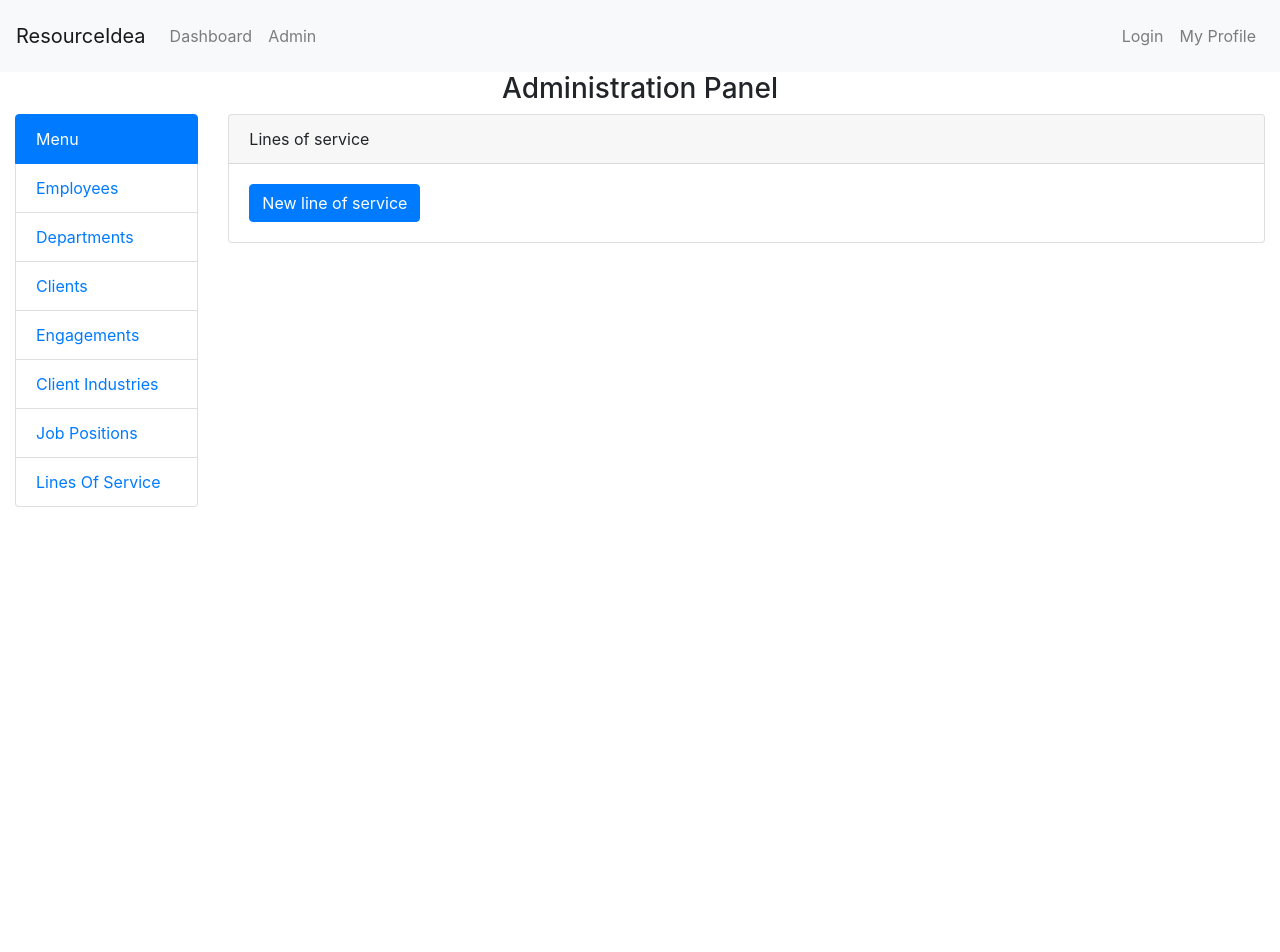
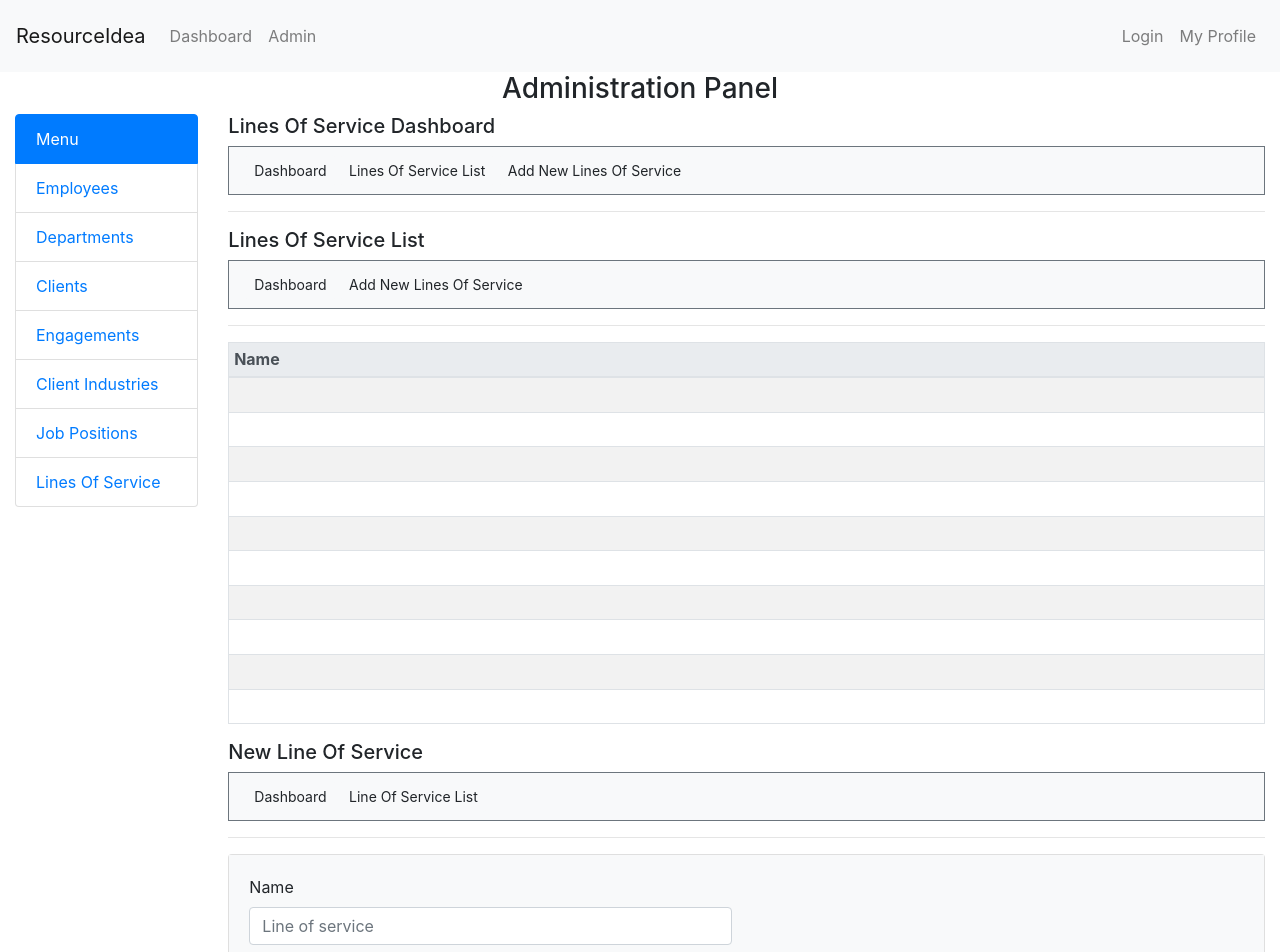
Before and after one commit to resourceidea/resourceideaui, a React (Create React App) app: page /admin/lines-of-service in a window 1280 px wide. Shown: the top 952 px of the page. Before the commit the page ends 800 px from the top, so only its background shows below. Built offline with nearby package versions, Linux system fonts and the light colour scheme.

Commit message:
Update the lines of service admin pages

```diff
--- a/src/components/admin/Admin.js
+++ b/src/components/admin/Admin.js
@@ -2,7 +2,6 @@ import React, { Component } from "react";
 import AdminMenu from "./AdminMenu";
 import { Route } from "react-router-dom";
 import EmployeeDashboard from "./employee/EmployeeDashboard";
-import LinesOfService from './linesOfService/LinesOfService';
 import EmployeeList from "./employee/EmployeeList";
 import AddEmployee from "./employee/AddEmployee";
 import ClientDashboard from "./client/ClientDashboard";
@@ -20,6 +19,9 @@ import AddClientIndustry from "./clientIndustry/AddClientIndustry";
 import JobPositionsDashboard from "./jobPosition/JobPositionsDashboard";
 import JobPositionsList from "./jobPosition/JobPositionsList";
 import AddJobPosition from "./jobPosition/AddJobPosition";
+import LinesOfServiceDashboard from "./linesOfService/LinesOfServiceDashboard";
+import LinesOfServiceList from "./linesOfService/LinesOfServiceList";
+import AddLinesOfService from "./linesOfService/AddLinesOfService";
 
 class Admin extends Component {
     render() {
@@ -31,7 +33,6 @@ class Admin extends Component {
                         <AdminMenu />
                     </div>
                     <div className='col-10'>
-                        <Route path='/admin/lines-of-service' component={LinesOfService} />
 
                         {/* Employee admin components */}
                         <Route exact path='/admin/employees' component={EmployeeDashboard} />
@@ -63,6 +64,11 @@ class Admin extends Component {
                         <Route path='/admin/job-positions/list' component={JobPositionsList} />
                         <Route path='/admin/job-positions/add' component={AddJobPosition} />
 
+                        {/* Lines of service admin components */}
+                        <Route exact path='/admin/lines-of-service' component={LinesOfServiceDashboard} />
+                        <Route path='/admin/lines-of-service' component={LinesOfServiceList} />
+                        <Route path='/admin/lines-of-service' component={AddLinesOfService} />
+
                     </div>
                 </div>
             </div>
--- a/src/components/admin/linesOfService/AddLineOfService.js
+++ /dev/null
@@ -1,13 +0,0 @@
-import React, { Component } from "react";
-
-class AddLineOfService extends Component{
-    render(){
-        return(
-            <div>
-                <h5>New line of service</h5>
-            </div>
-        );
-    }
-}
-
-export default AddLineOfService;
--- /dev/null
+++ b/src/components/admin/linesOfService/AddLinesOfService.js
@@ -0,0 +1,32 @@
+import React, { Component } from "react";
+import AdminAddNewActionBar from "../../common/actionbar/AdminAddNewActionBard";
+
+class AddLinesOfService extends Component {
+    render() {
+        return (
+            <div className="text-left">
+                <AdminAddNewActionBar
+                    page='line of service'
+                    dashboardLink='/admin/lines-of-service'
+                    listLink='/admin/lines-of-service/list' />
+                <form>
+                    <div className='card'>
+                        <div className='card-body bg-light'>
+                            <div className='row'>
+                                <div className='col-6'>
+                                    <div className='form-group'>
+                                        <label for='lineOfServiceName'>Name</label>
+                                        <input type='text' className='form-control' id='lineOfServiceName' placeholder='Line of service' />
+                                    </div>
+                                </div>
+                            </div>
+                            <input type='submit' value='Save' className='btn btn-danger btn-sm' />
+                        </div>
+                    </div>
+                </form>
+            </div>
+        );
+    }
+}
+
+export default AddLinesOfService;
--- a/src/components/admin/linesOfService/LinesOfService.js
+++ b/src/components/admin/linesOfService/LinesOfService.js
@@ -1,17 +1,17 @@
 import React, { Component } from "react";
 import { Link, Route } from "react-router-dom";
-import AddLineOfService from "./AddLineOfService";
+import AddLinesOfService from "./AddLinesOfService"
 
 class LinesOfService extends Component{
-    render(){
+    render() {
         return(
-            <div className='card text-justify'>
+            <div className="card text-justify">
                 <div className='card-header'>
-                    Lines of service
+                    Lines Of Service
                 </div>
-                <div className='card-body'>
-                    <Link to='/admin/lines-of-service/add' className='btn btn-primary'>New line of service</Link>
-                    <Route path='/admin/lines-of-service/add' component={AddLineOfService} />
+                <div className="card-body">
+                    <Link to='/admin/lines-of-service/add' className='btn btn-primary'>Add Lines Of Service</Link>
+                    <Route path='/admin/lines-of-service/add' component={AddLinesOfService} />
                 </div>
             </div>
         );
--- /dev/null
+++ b/src/components/admin/linesOfService/LinesOfServiceDashboard.js
@@ -0,0 +1,18 @@
+import React, { Component } from "react";
+import AdminDashboardActionBar from "../../common/actionbar/AdminDashboardActionBar";
+
+class LinesOfServiceDashboard extends Component{
+    render(){
+        return(
+            <div className='text-left'>
+                <AdminDashboardActionBar
+                    page='lines of service'
+                    dashboardLink='/admin/lines-of-service'
+                    listLink='/admin/lines-of-service/list'
+                    addNewLink='/admin/lines-of-service/add' />
+            </div>
+        );
+    }
+}
+
+export default LinesOfServiceDashboard;
--- /dev/null
+++ b/src/components/admin/linesOfService/LinesOfServiceList.js
@@ -0,0 +1,56 @@
+import React, { Component } from "react";
+import AdminListActionBar from "../../common/actionbar/AdminListActionBar";
+
+class LinesOfServiceList extends Component {
+    render() {
+        return (
+            <div className='text-left'>
+                <AdminListActionBar
+                    page='lines of service'
+                    dashboardLink='/admin/lines-of-service'
+                    addNewLink='/admin/lines-of-service/add' />
+                <table className='table table-striped table-bordered table-sm'>
+                    <thead className='thead-light'>
+                        <tr>
+                            <th scope='row'>Name</th>
+                        </tr>
+                    </thead>
+                    <tbody>
+                        <tr>
+                            <td>&nbsp;</td>
+                        </tr>
+                        <tr>
+                            <td>&nbsp;</td>
+                        </tr>
+                        <tr>
+                            <td>&nbsp;</td>
+                        </tr>
+                        <tr>
+                            <td>&nbsp;</td>
+                        </tr>
+                        <tr>
+                            <td>&nbsp;</td>
+                        </tr>
+                        <tr>
+                            <td>&nbsp;</td>
+                        </tr>
+                        <tr>
+                            <td>&nbsp;</td>
+                        </tr>
+                        <tr>
+                            <td>&nbsp;</td>
+                        </tr>
+                        <tr>
+                            <td>&nbsp;</td>
+                        </tr>
+                        <tr>
+                            <td>&nbsp;</td>
+                        </tr>
+                    </tbody>
+                </table>
+            </div>
+        );
+    }
+}
+
+export default LinesOfServiceList;
```
